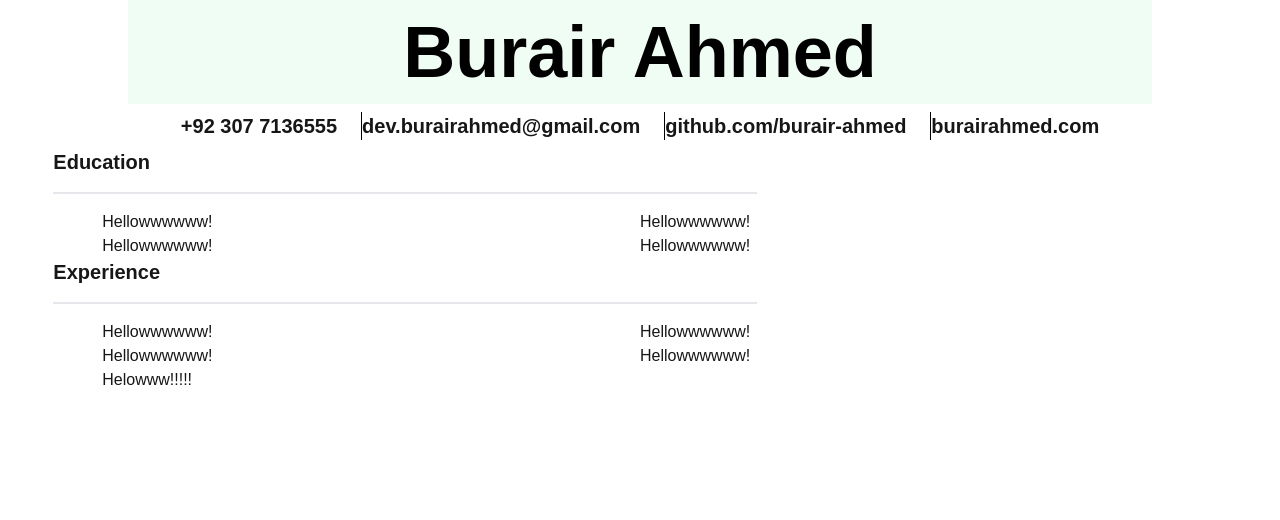
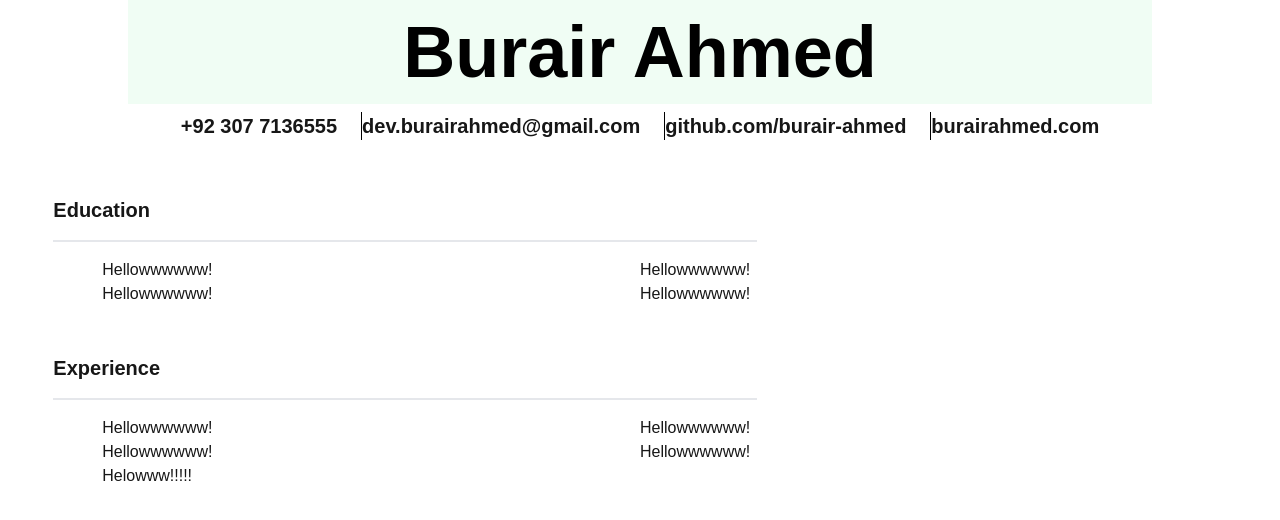
Before and after one commit to burair-ahmed/my-resume-builder, a Next.js app: page / in a window 1280 px wide. Shown: the top 520 px of the page. Built offline with nearby package versions, Linux system fonts and the light colour scheme.

Commit message:
Added `mt-12` class to `div` elements in Education and Experience components.

```diff
--- a/src/app/components/Education/education.tsx
+++ b/src/app/components/Education/education.tsx
@@ -1,6 +1,6 @@
 export default function Education() {
   return (
-    <div className="mx-auto w-11/12">
+    <div className="mx-auto w-11/12 mt-12">
       <div>
         <h1 className="font-bold text-xl">Education</h1>
       </div>
--- a/src/app/components/Experience/experience.tsx
+++ b/src/app/components/Experience/experience.tsx
@@ -1,6 +1,6 @@
 export default function Experience() {
     return (
-      <div className="mx-auto w-11/12">
+      <div className="mx-auto w-11/12 mt-12">
         <div>
           <h1 className="font-bold text-xl">Experience</h1>
         </div>
```
